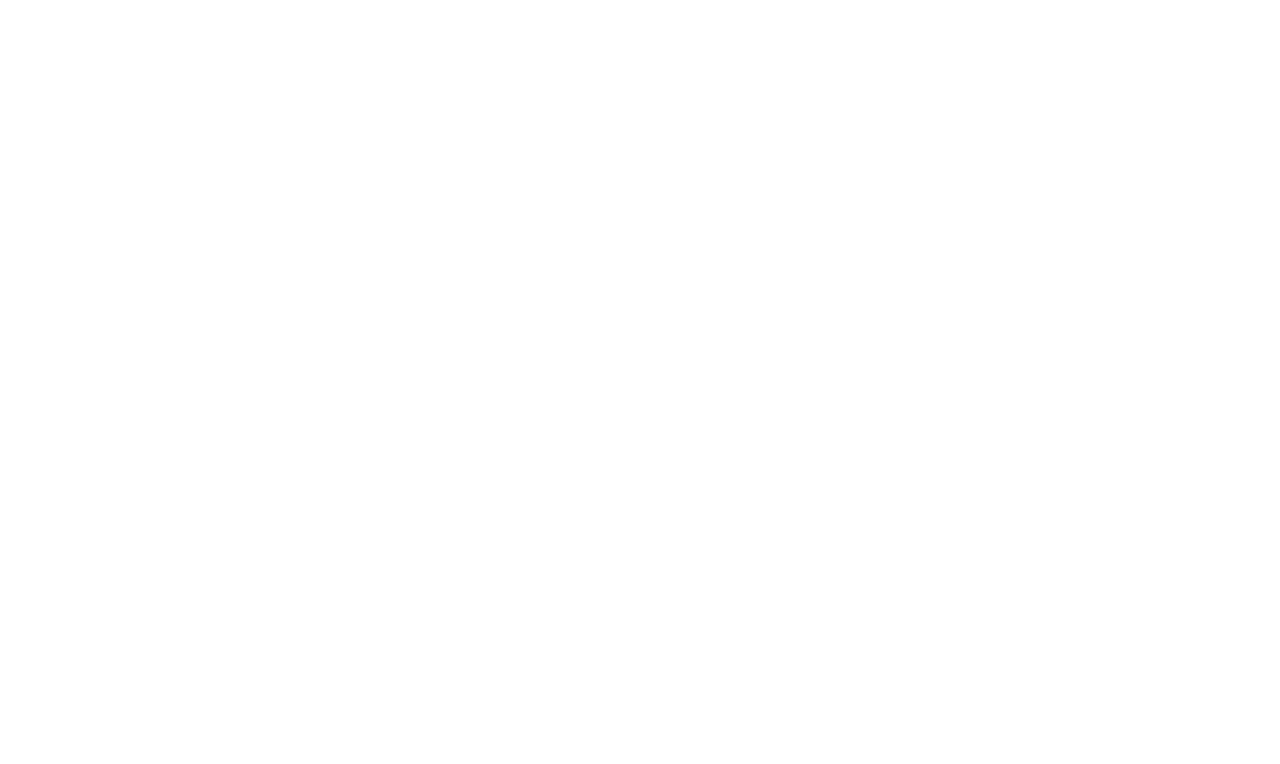
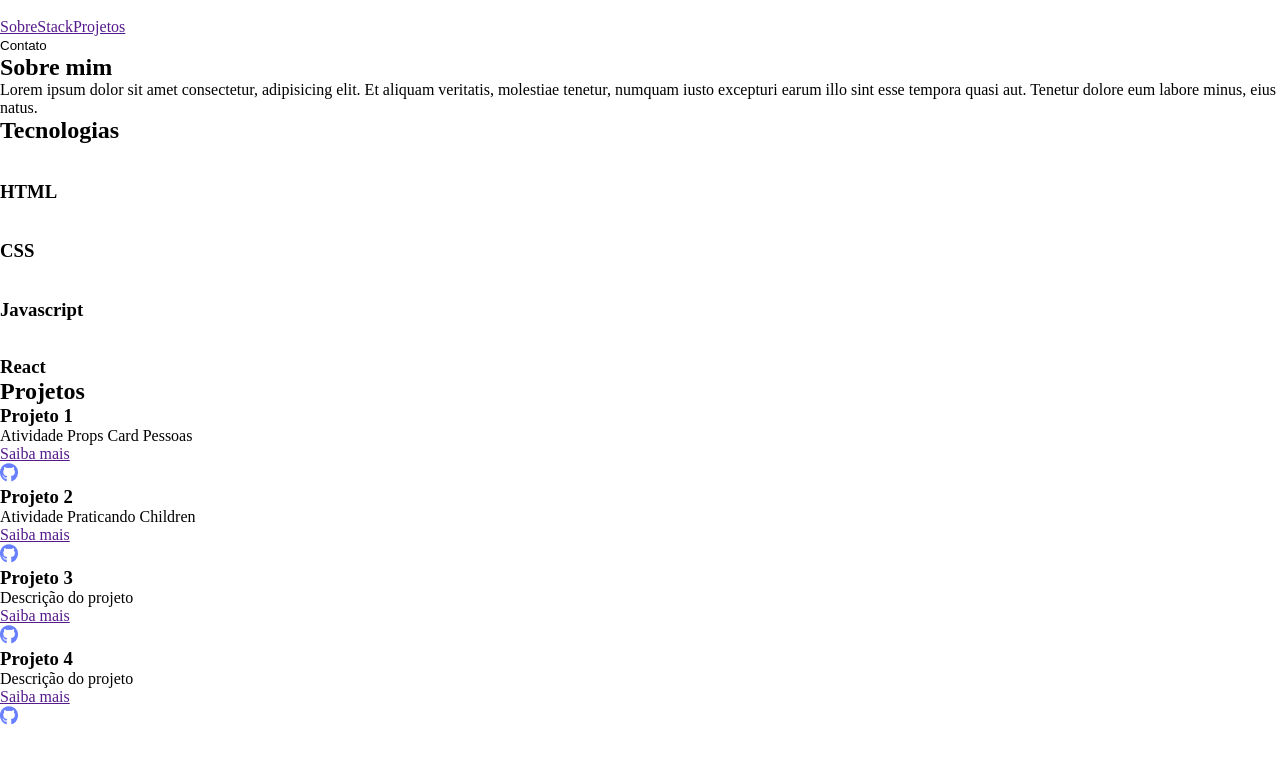
Before and after one commit to mabatista-pixel/my_portfolio, a React (Vite) app: page / in a window 1280 px wide. Shown: the top 764 px of the page. Built offline with nearby package versions, Linux system fonts and the light colour scheme.

Commit message:
feat: Feita estruturação e renderização  da lista de dados

```diff
--- a/src/App.jsx
+++ b/src/App.jsx
@@ -1,8 +1,21 @@
+import "./styles/reset.css"
+import { BannerSection } from "./components/BannerSection"
+import { Header } from "./components/Header"
+import { AboutMeSection } from "./components/AboutMeSection"
+import { TechSection } from "./components/TechSection"
+import { technologies } from "./data/technologies"
+import { projects } from "./data/projects.js"
+import { ProjectsSection } from "./ProjectsSection"
+
 function App() {
 
   return (
     <>
-
+    <Header/>
+    <BannerSection/>
+    <AboutMeSection/>
+    <TechSection technologies={technologies}/>
+    <ProjectsSection projects={projects} />
     </>
   )
 }
--- /dev/null
+++ b/src/ProjectsSection/index.jsx
@@ -0,0 +1,22 @@
+export const ProjectsSection = ({projects}) => {
+    return(
+        <section>
+            <h2>Projetos</h2>
+            <ul>
+                {projects.map(project => {
+                    return(
+                        <li key={project.name}>
+                            <div>
+                                <h3>{project.name}</h3>
+                                <p>{project.description}</p>
+                                <a href="">Saiba mais</a>
+                            </div>
+                            <img src="src/assets/github-icon.png" alt="Logo Github" />
+                        </li>
+                    )
+                })}
+            </ul>
+        </section>
+    )
+
+}
--- /dev/null
+++ b/src/components/AboutMeSection/index.jsx
@@ -0,0 +1,8 @@
+export const AboutMeSection = () => {
+    return(
+        <section>
+            <h2>Sobre mim</h2>
+            <p>Lorem ipsum dolor sit amet consectetur, adipisicing elit. Et aliquam veritatis, molestiae tenetur, numquam iusto excepturi earum illo sint esse tempora quasi aut. Tenetur dolore eum labore minus, eius natus.</p>
+        </section>
+    )
+}
--- /dev/null
+++ b/src/components/BannerSection/index.jsx
@@ -0,0 +1,10 @@
+export const BannerSection = () => {
+    <section>
+        <div>
+            <h1>Bem vindo ao meu portfólio</h1>
+            <p>Uma frase interessante sobre mim</p>
+            <button>Saiba mais</button>
+        </div>
+        <img src="" alt="" />
+    </section>
+}
--- /dev/null
+++ b/src/components/Header/index.jsx
@@ -0,0 +1,13 @@
+export const Header = () => {
+    return(
+        <header>
+            <img src="" alt="" />
+            <div>
+                <a href="">Sobre</a>
+                <a href="">Stack</a>
+                <a href="">Projetos</a>
+            </div>
+            <button>Contato</button>
+        </header>
+    )
+}
--- /dev/null
+++ b/src/components/TechSection/index.jsx
@@ -0,0 +1,20 @@
+// import { TechCard } from "./TechCard"
+
+export const TechSection = ({technologies}) => {
+    return(
+        <section>
+            <h2>Tecnologias</h2>
+            <ul>
+                {technologies.map(tech => {
+                    return(
+                        <li key={tech.name}>
+                            <img src={tech.img} alt={tech.name} />
+                            <h3>{tech.name}</h3>
+                        </li>
+                    )
+                })}
+
+            </ul>
+        </section>
+    )
+}
--- /dev/null
+++ b/src/styles/reset.css
@@ -0,0 +1,19 @@
+*{
+    box-sizing: border-box;
+    padding: 0;
+    margin: 0;
+    border: none;
+    background: transparent;
+}
+
+ul, ol {
+    list-style: none;
+}
+
+button {
+    cursor: pointer;
+}
+
+img{
+    max-width: 100%;
+}
```
Also changed, not shown: src/Footer/index.jsx (added).
